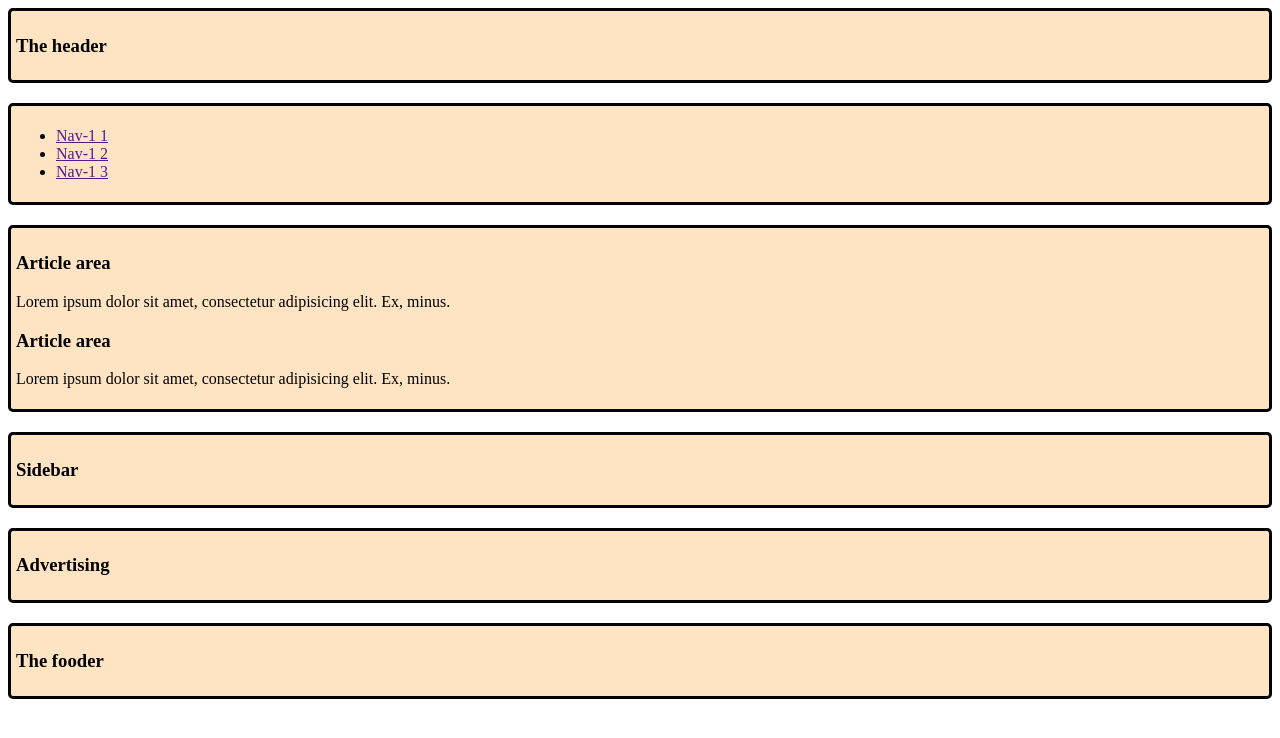
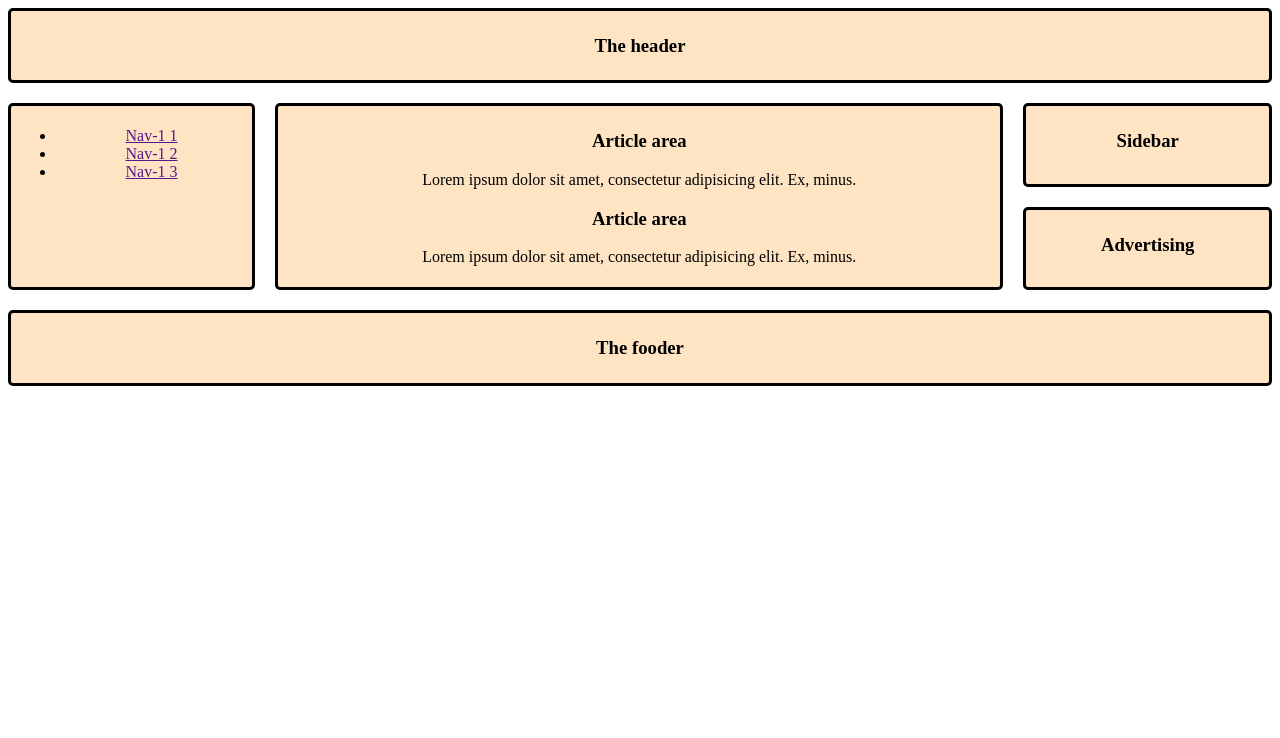
Before and after one commit to mdrabiulis/grid-area, a plain HTML site: page index.html in a window 1280 px wide. Drawn offline with Linux system fonts and the light colour scheme.

Commit message:
grid-pc-size-end

```diff
--- a/index.html
+++ b/index.html
@@ -4,29 +4,29 @@
     <meta charset="UTF-8">
     <meta name="viewport" content="width=device-width, initial-scale=1.0">
     <title>Document</title>
+
     <link rel="stylesheet" href="style.css">
 </head>
+
+
 <body class="container">
 
 
-    <div class="header">
-        <header><h3>The header</h3></header>
-    </div>
 
+    <header class="header">
+        <h3>The header</h3>
+    </header>
 
-    <div class="nav">
-        <nav>
+    <nav class="nav">
         <ul>
             <li><a href="">Nav-1 1</a></li>
             <li><a href="">Nav-1 2</a></li>
             <li><a href="">Nav-1 3</a></li>
         </ul>
     </nav>
-    </div>
 
 
-    <div class="main">
-        <main>
+    <main class="main">
         <div>
             <h3>Article area</h3>
             <p>Lorem ipsum dolor sit amet, consectetur adipisicing elit. Ex, minus.</p>
@@ -37,26 +37,19 @@
             <p>Lorem ipsum dolor sit amet, consectetur adipisicing elit. Ex, minus.</p>
         </div>
     </main>
-    </div>
 
-    <div class="sidebar">
-        <aside>
+    <aside class="sidebar">
         <h3>Sidebar</h3>
     </aside>
-    </div>
 
 
-    <div class="advertising">
-        <aside>
+    <aside class="advertising">
         <h3>Advertising</h3>
     </aside>
-    </div>
 
 
-<footer>
-    <div class="fooder">
+    <footer class="fooder">
     <h3>The fooder</h3>
-    </div>
     </footer>
 
 </body>
--- a/style.css
+++ b/style.css
@@ -1,5 +1,5 @@
 
-.header, .main, .advertising, .fooder, .sidebar, .nav{
+.header, .nav, .main, .advertising, .sidebar, .fooder {
     background-color: bisque;
     border: 3px solid #000;
     border-radius: 5px;
@@ -10,7 +10,32 @@
 
 
 
+.header{ grid-area: header; }
+.nav{ grid-area: nav; }
+.main{ grid-area: main; }
+.advertising{ grid-area: advertising; }
+.sidebar{ grid-area: sidebar; }
+.fooder{ grid-area: fooder; }
+
+
+
+
+
+
+
+
+
+
 .container{
     display: grid;
+    /* align-items: center; */
+    text-align: center;
     gap: 20px;
+    grid-template-areas:
+    "header  header    header    header"
+    "nav     main      main      sidebar"
+    "nav     main      main      advertising"
+    "fooder  fooder    fooder    fooder"
+    ;
+
 }
```
Lines whose indentation alone changed are shown as unchanged.
